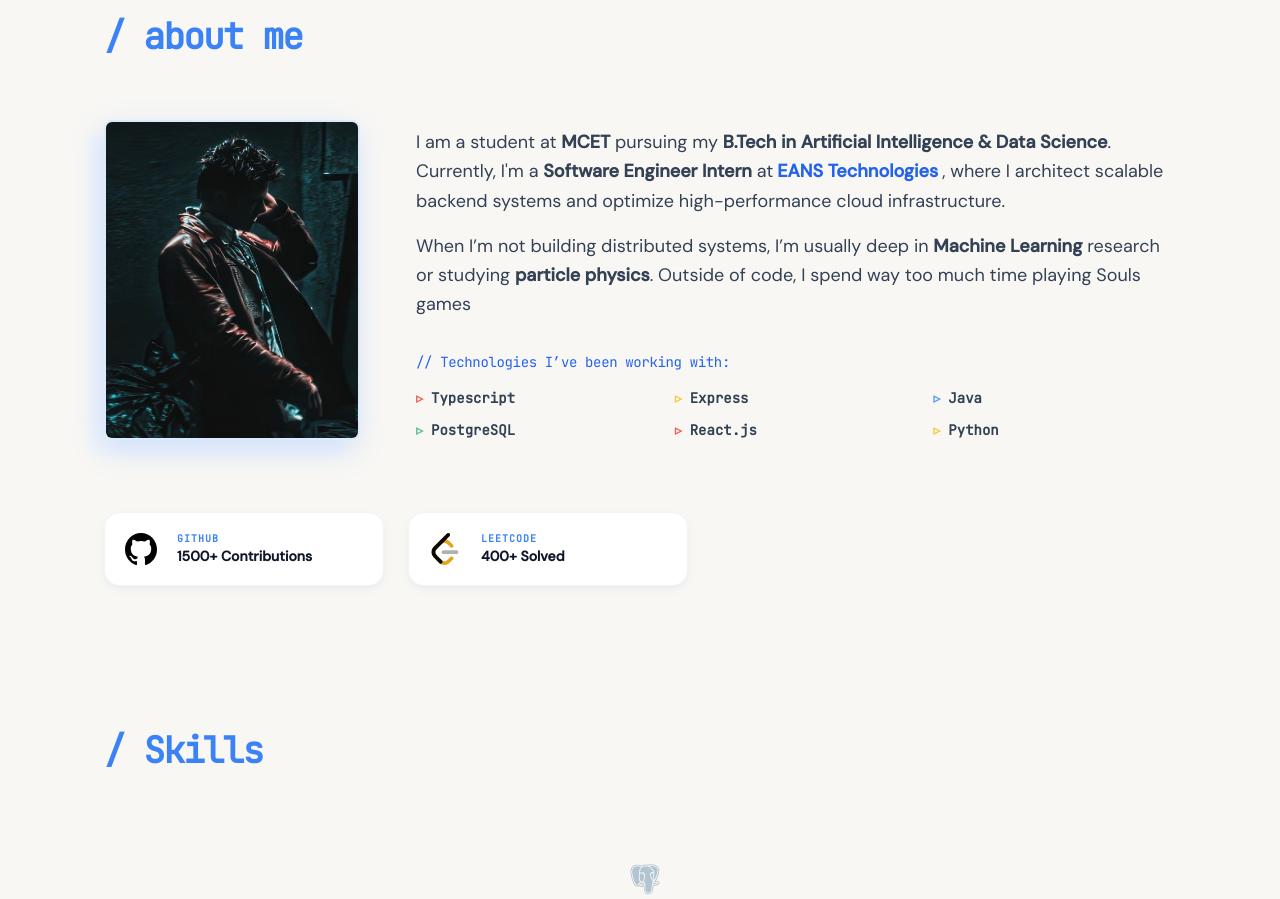
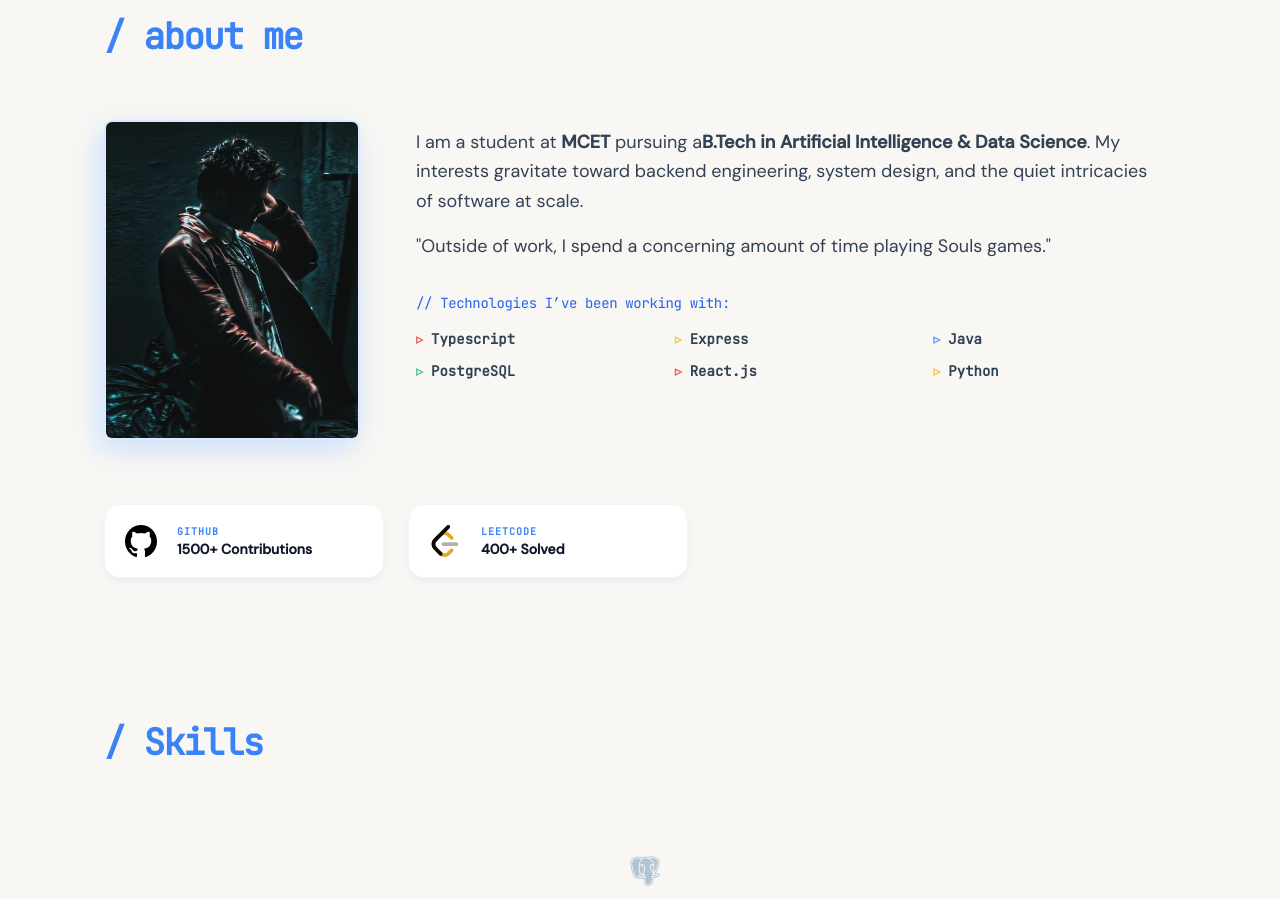
Before and after one commit to lightning4747/lightning, a React (Vite) app: page /#/ in a window 1280 px wide. Shown: the part 880-1779 px from the top of the page. Built offline with nearby package versions, Linux system fonts and the light colour scheme; a web font is replaced by a local one.

Commit message:
remove analytics and update about

```diff
--- a/index.html
+++ b/index.html
@@ -1,8 +1,6 @@
 <!doctype html>
 <html lang="en">
   <head>
-    <!-- Google tag (gtag.js) -->
-    <script async src="https://www.googletagmanager.com/gtag/js?id=G-8SGF59NLGB"></script>
     <script>
       window.dataLayer = window.dataLayer || [];
       function gtag(){dataLayer.push(arguments);}
--- a/src/components/sections/About.tsx
+++ b/src/components/sections/About.tsx
@@ -186,19 +186,12 @@ export const About: React.FC = () => {
         <div className="flex-1 space-y-6">
           <div className={`about-description space-y-4 p-2 transition-all duration-500
             ${isDarkMode ? "text-slate-400" : "text-slate-700"}`}>
+              <p className="text-lg leading-relaxed"> I am a student at <b>MCET</b> pursuing a
+              <b>B.Tech in Artificial Intelligence & Data Science</b>.
+              My interests gravitate toward backend engineering, system design,
+               and the quiet intricacies of software at scale. </p>
             <p className="text-lg leading-relaxed">
-              I am a student at <b>MCET</b> pursuing my <b>B.Tech in Artificial Intelligence & Data Science</b>.
-              Currently, I'm a <b>Software Engineer Intern</b> at
-              <a href="https://eanstall.com" target="_blank" rel="noopener noreferrer"
-                className={`mx-1 font-bold ${isDarkMode ? "text-accent-primary hover:text-white" : "text-blue-600 hover:text-blue-800"}`}>
-                EANS Technologies
-              </a>,
-              where I architect scalable backend systems and optimize high-performance cloud infrastructure.
-            </p>
-            <p className="text-lg leading-relaxed">
-              When I’m not building distributed systems,
-              I’m usually deep in <b>Machine Learning</b> research or studying <b>particle physics</b>.
-              Outside of code, I spend way too much time playing Souls games
+              "Outside of work, I spend a concerning amount of time playing Souls games."
             </p>
             <div className="pt-4">
               <p className={`mb-4 font-mono text-sm tracking-tight ${isDarkMode ? "text-accent-primary" : "text-blue-600"}`}>
```
